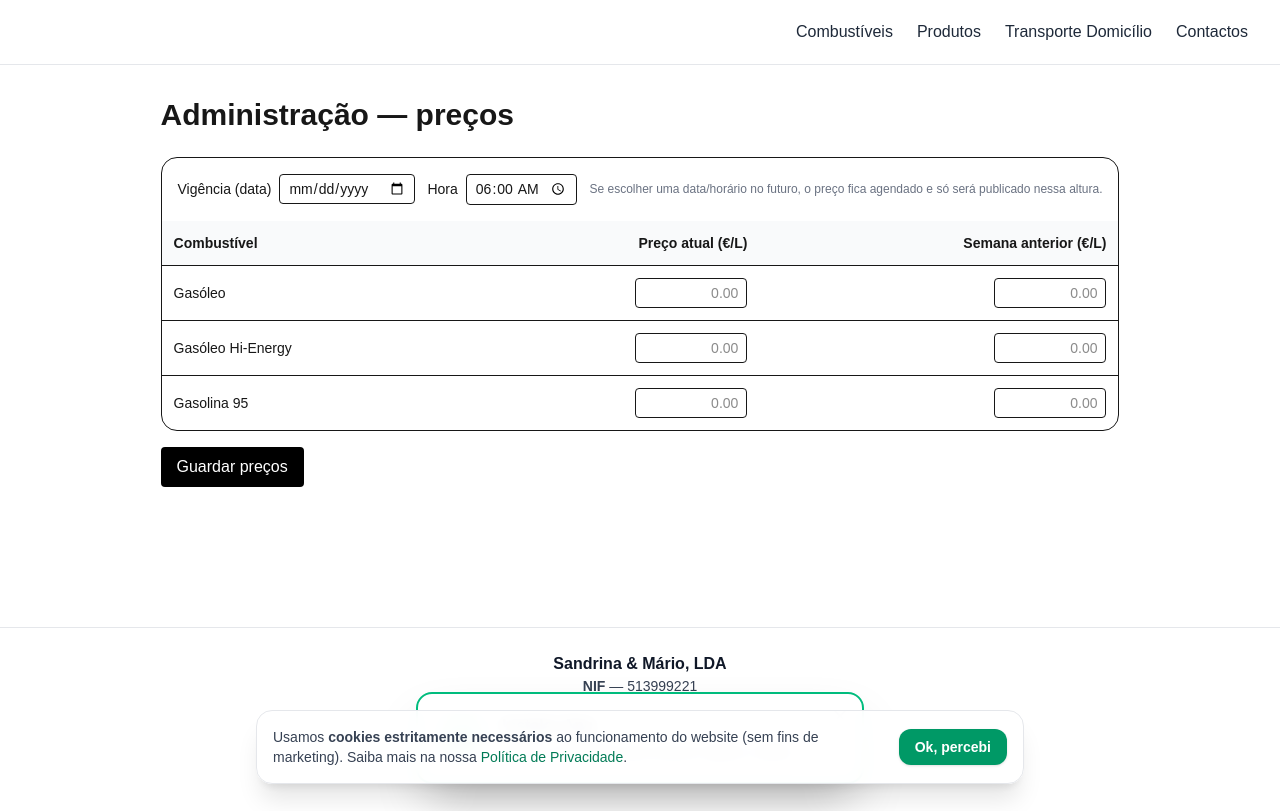
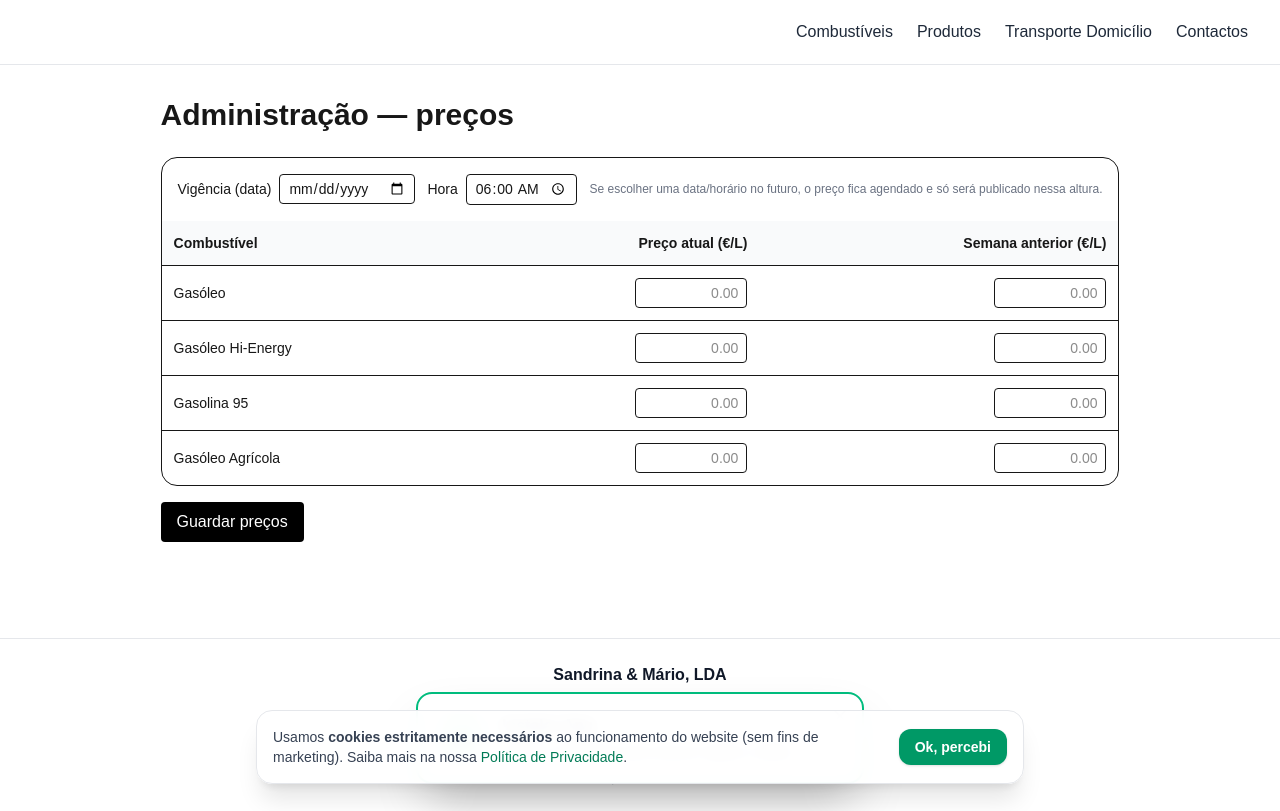
Before and after one commit to exuperus/posto, a Next.js app: page /admin/precos in a window 1280 px wide. Built offline with nearby package versions, Linux system fonts and the light colour scheme; no server answers; the database is empty.

Commit message:
adm agricola

```diff
--- a/src/app/admin/precos/page.tsx
+++ b/src/app/admin/precos/page.tsx
@@ -1,7 +1,7 @@
 "use client";
 import { useEffect, useRef, useState } from "react";
 
-type Tipo = 'GASOLEO' | 'GASOLEO_HI_ENERGY' | 'GASOLINA_95';
+type Tipo = 'GASOLEO' | 'GASOLEO_HI_ENERGY' | 'GASOLINA_95' | 'GASOLEO_AGRICOLA';
 
 type Row = {
     tipo: Tipo;
@@ -21,6 +21,7 @@ const LABELS: Record<Tipo, string> = {
     GASOLEO: 'Gasóleo',
     GASOLEO_HI_ENERGY: 'Gasóleo Hi-Energy',
     GASOLINA_95: 'Gasolina 95',
+    GASOLEO_AGRICOLA: 'Gasóleo Agrícola',
 };
 
 export default function AdminPrecosPage() {
@@ -28,6 +29,7 @@ export default function AdminPrecosPage() {
         { tipo: 'GASOLEO', preco_atual: 0, preco_anterior: null },
         { tipo: 'GASOLEO_HI_ENERGY', preco_atual: 0, preco_anterior: null },
         { tipo: 'GASOLINA_95', preco_atual: 0, preco_anterior: null },
+        { tipo: 'GASOLEO_AGRICOLA', preco_atual: 0, preco_anterior: null },
     ]);
     const [date, setDate] = useState<string>('');
     const [time, setTime] = useState<string>('06:00');
```
Also changed, not shown: scripts/test-publish-fuels.mjs (line endings or trailing spaces).
